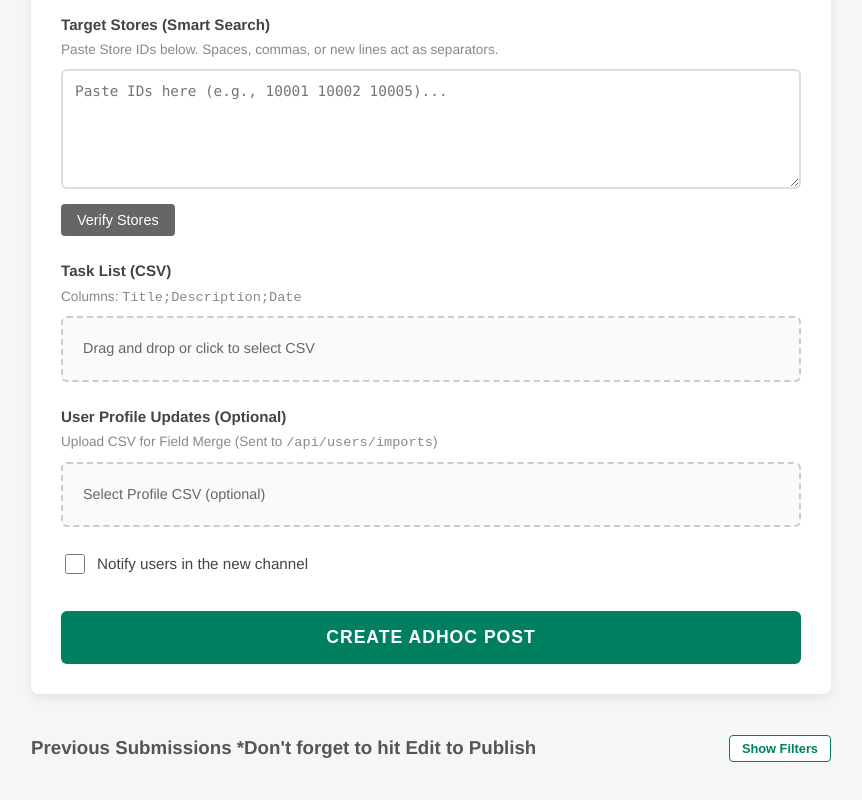
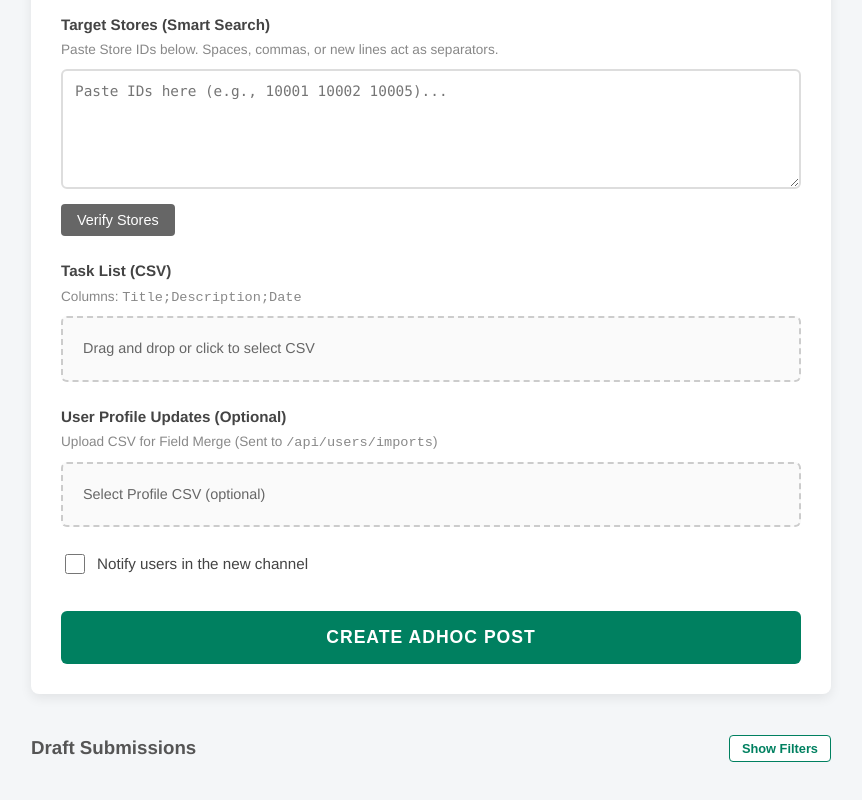
Before and after one commit to chriscelledelacruz/messagebuilder, a website: page public/index.html in a window 1280 px wide. Shown: the part 352-1152 px from the top of the page, without its empty margins (209-1071 px from the left). Drawn offline with Linux system fonts and the light colour scheme; no server answers.

Commit message:
Update index.html

```diff
--- a/public/index.html
+++ b/public/index.html
@@ -122,7 +122,7 @@
   </div>
 
   <div class="section-title-area">
-    <h3>Previous Submissions *Don't forget to hit Edit to Publish</h3>
+    <h3>Draft Submissions</h3>
     <button id="toggleFilters" class="post-link" style="margin:0;">Show Filters</button>
   </div>
 
```
